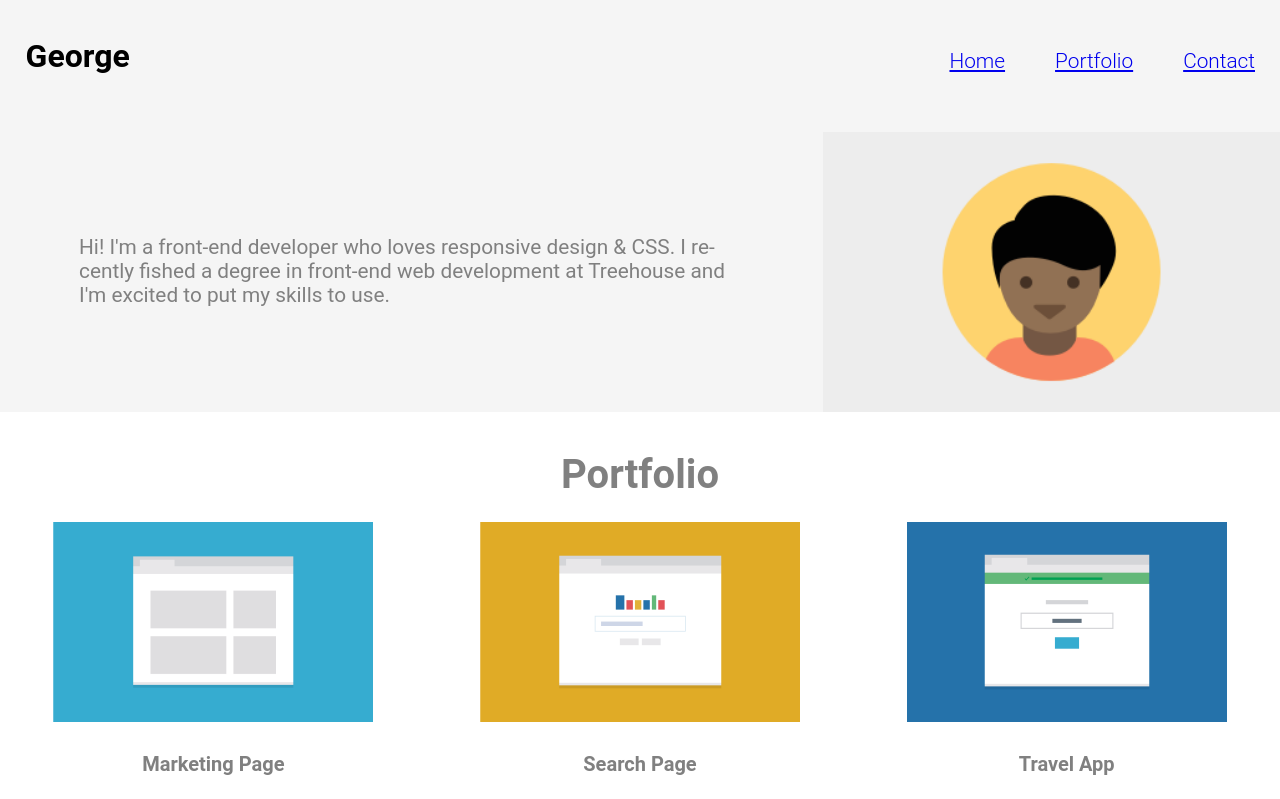
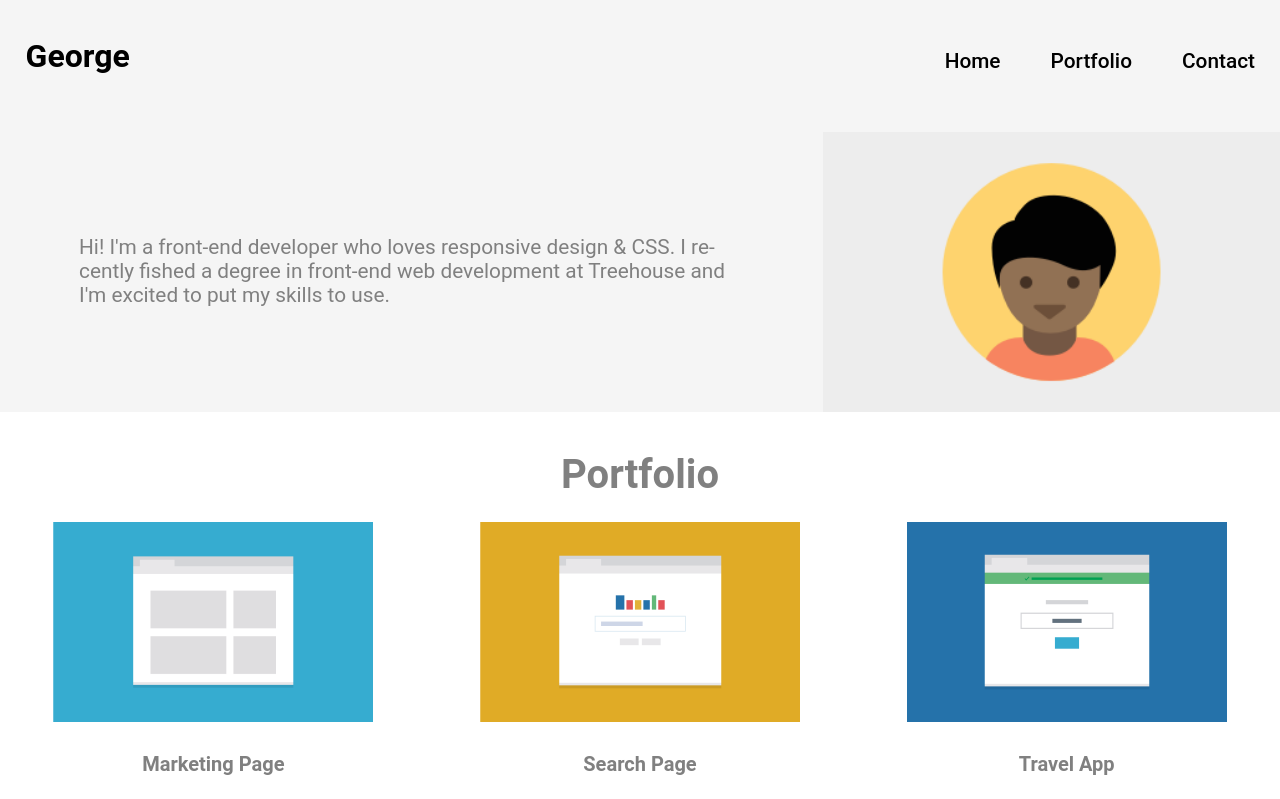
Before and after one commit to GeorgeFlood/project-2-webdev, a plain HTML site: page index.html in a window 1280 px wide. Shown: the top 799 px of the page. Drawn offline with Linux system fonts and the light colour scheme.

```diff
--- a/css/styles.css
+++ b/css/styles.css
@@ -1,6 +1,7 @@
 * {
     box-sizing: border-box;
     scroll-behavior: smooth;
+    text-decoration: none;
 }
 
 body,
@@ -87,6 +88,10 @@ hr {
     display: none;
 }
 
+a {
+    color: black;
+    font-weight: 500;
+}
 
 /* MEDIA QUERY FOR TABLET */
 @media (min-width: 768px) {
```
